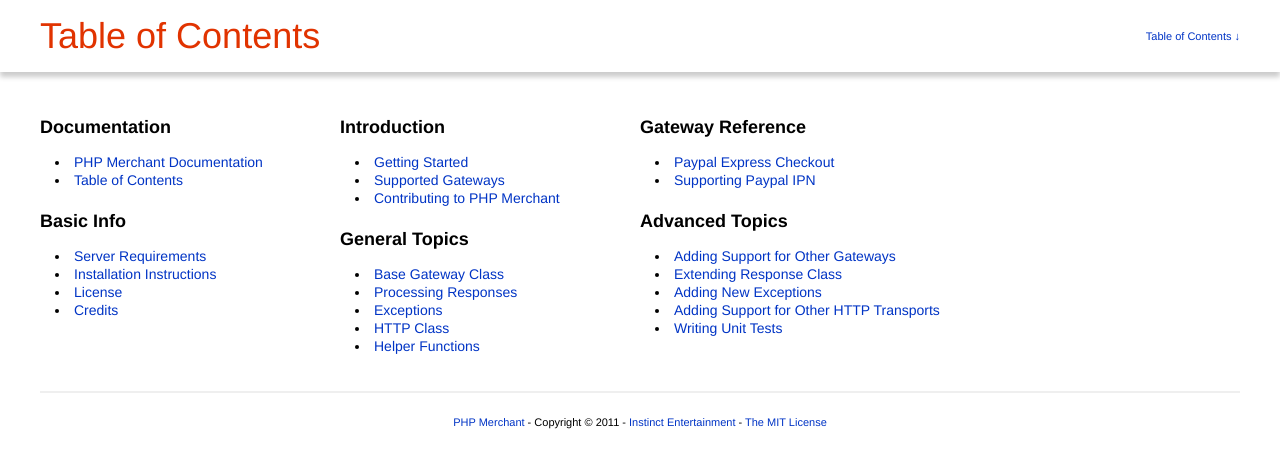
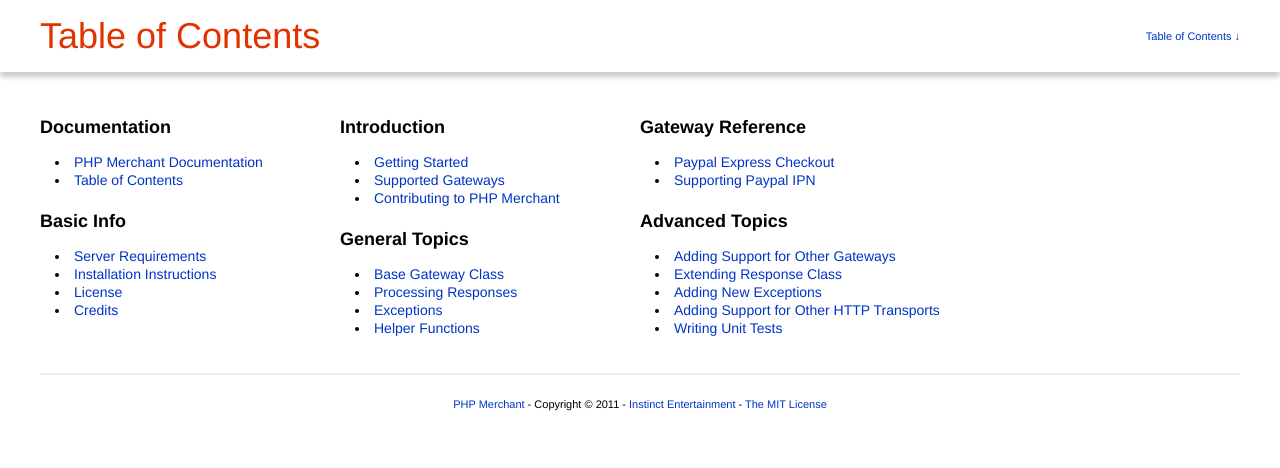
Before and after one commit to wp-e-commerce/PHP-Merchant, a Jekyll site: the page built from toc.html, in a window 1280 px wide. Shown: the top 468 px of the page. Built offline with Jekyll 4.4.1, drawn with Linux system fonts in a browser that asks for light colours.

```diff
--- a/_includes/toc.html
+++ b/_includes/toc.html
@@ -32,7 +32,6 @@
 				<li><a href="base-class.html">Base Gateway Class</a></li>
 				<li><a href="response.html">Processing Responses</a></li>
 				<li><a href="exceptions.html">Exceptions</a></li>
-				<li><a href="http.html">HTTP Class</a></li>
 				<li><a href="helpers.html">Helper Functions</a></li>
 			</ul>
 		</section>
--- a/http.html
+++ /dev/null
@@ -1,6 +0,0 @@
----
-layout  : default
-title   : HTTP Class
-category: General Topics
-order   : 3
----
```
